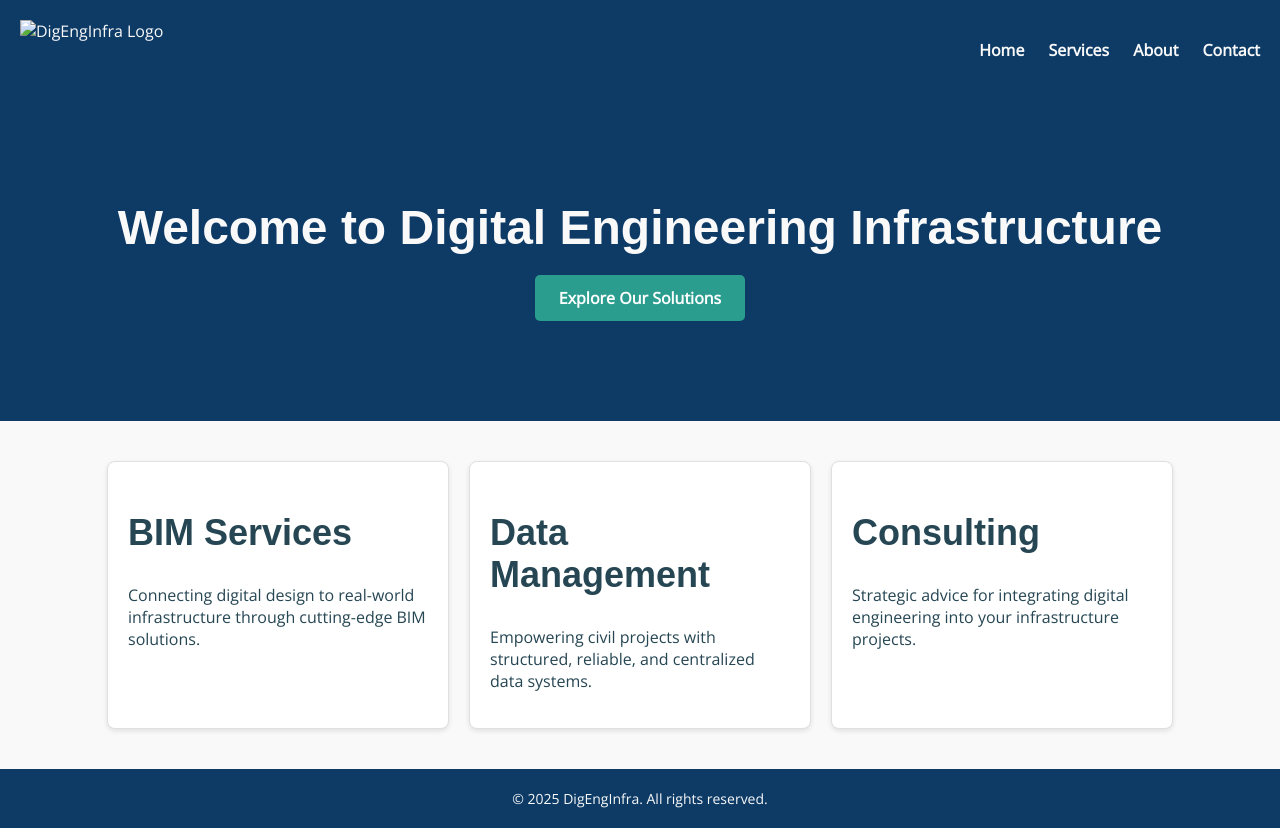
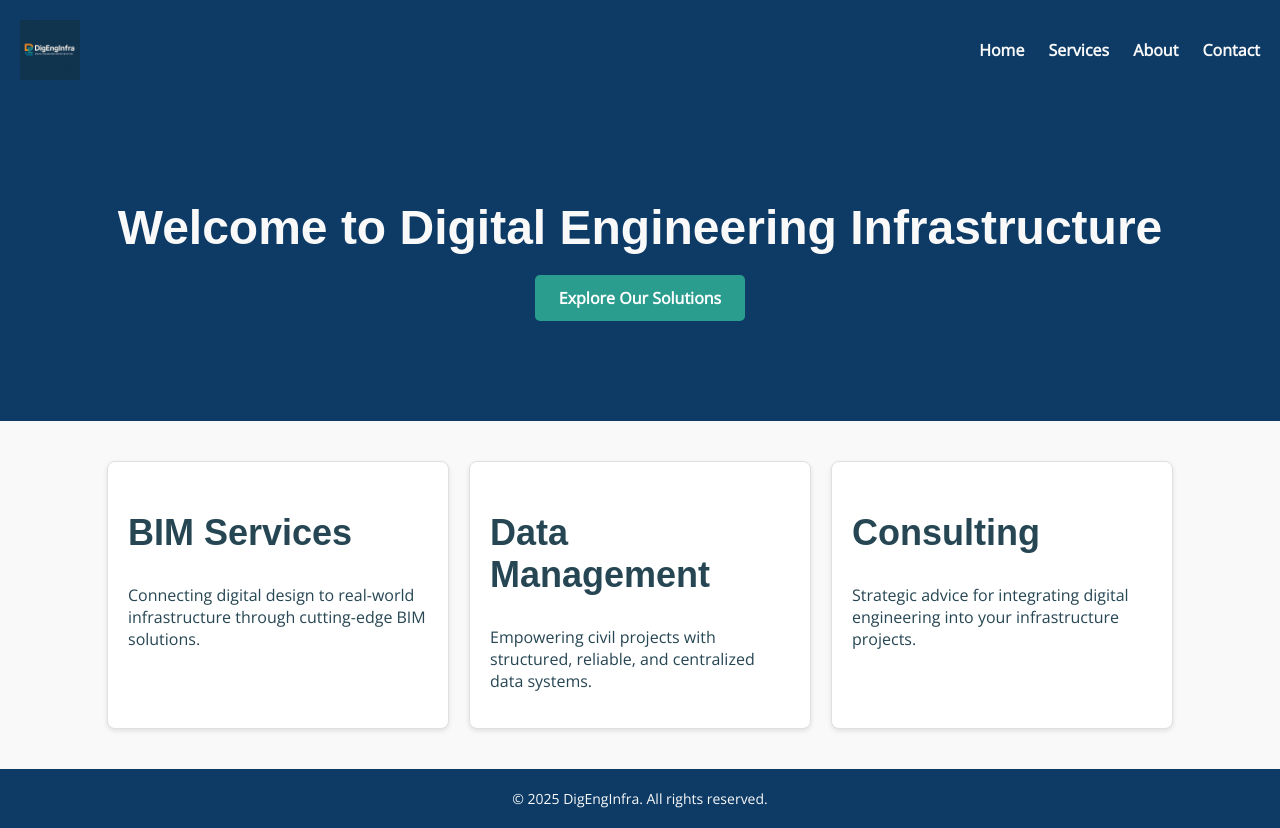
Before and after one commit to DigEngInfra/DigEngInfra.github.io, a plain HTML site: page Index.html in a window 1280 px wide. Drawn offline with nearby package versions, Linux system fonts and the light colour scheme.

Commit message:
Update Index.html

```diff
--- a/Index.html
+++ b/Index.html
@@ -82,7 +82,7 @@
   </style>
 </head>
 <body><header>
-  <img src="logo.png" alt="DigEngInfra Logo" class="logo">
+  <img src="32db72c8-9979-4264-898d-47c98444bd73.png" alt="DigEngInfra Logo" class="logo">
   <nav>
     <a href="#">Home</a>
     <a href="#services">Services</a>
```
